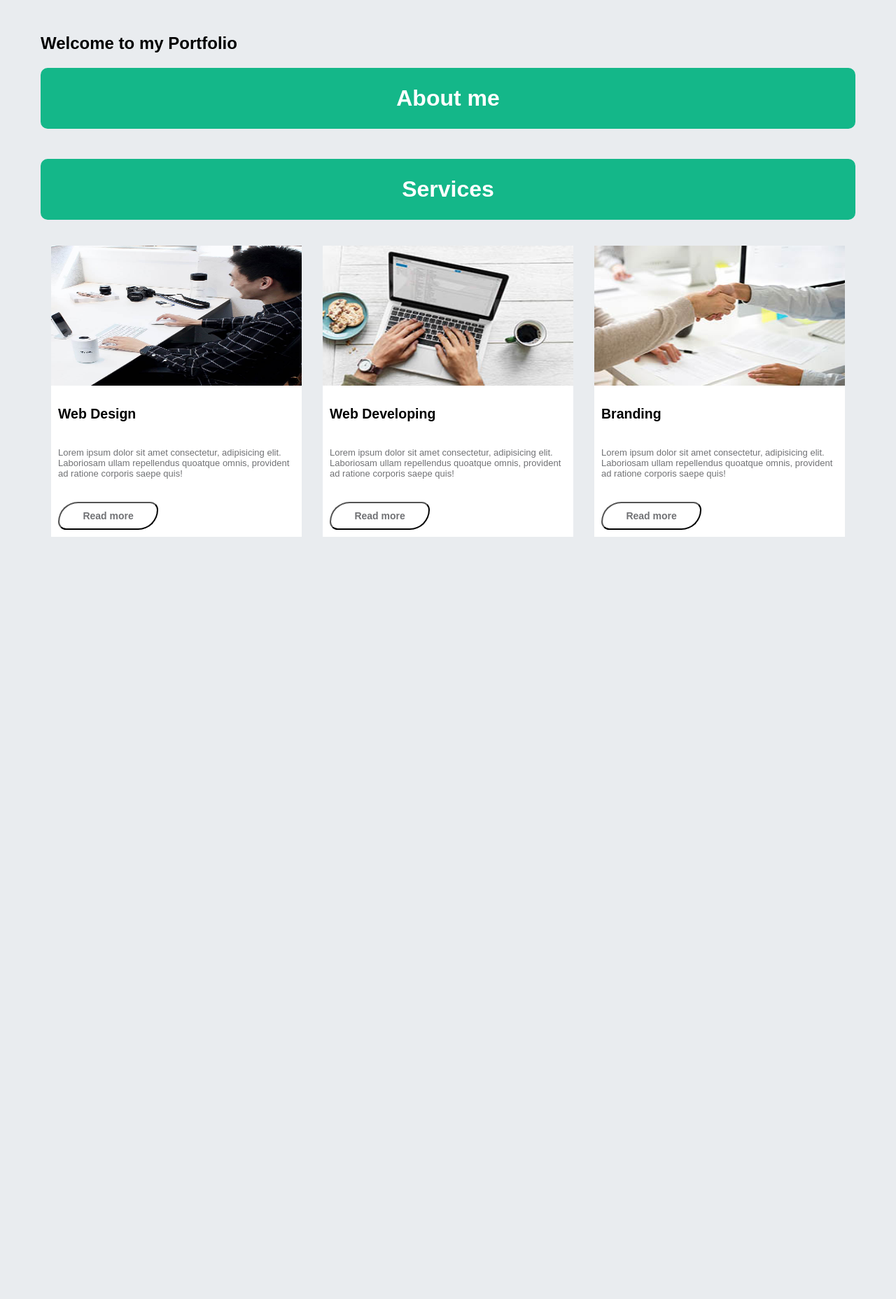
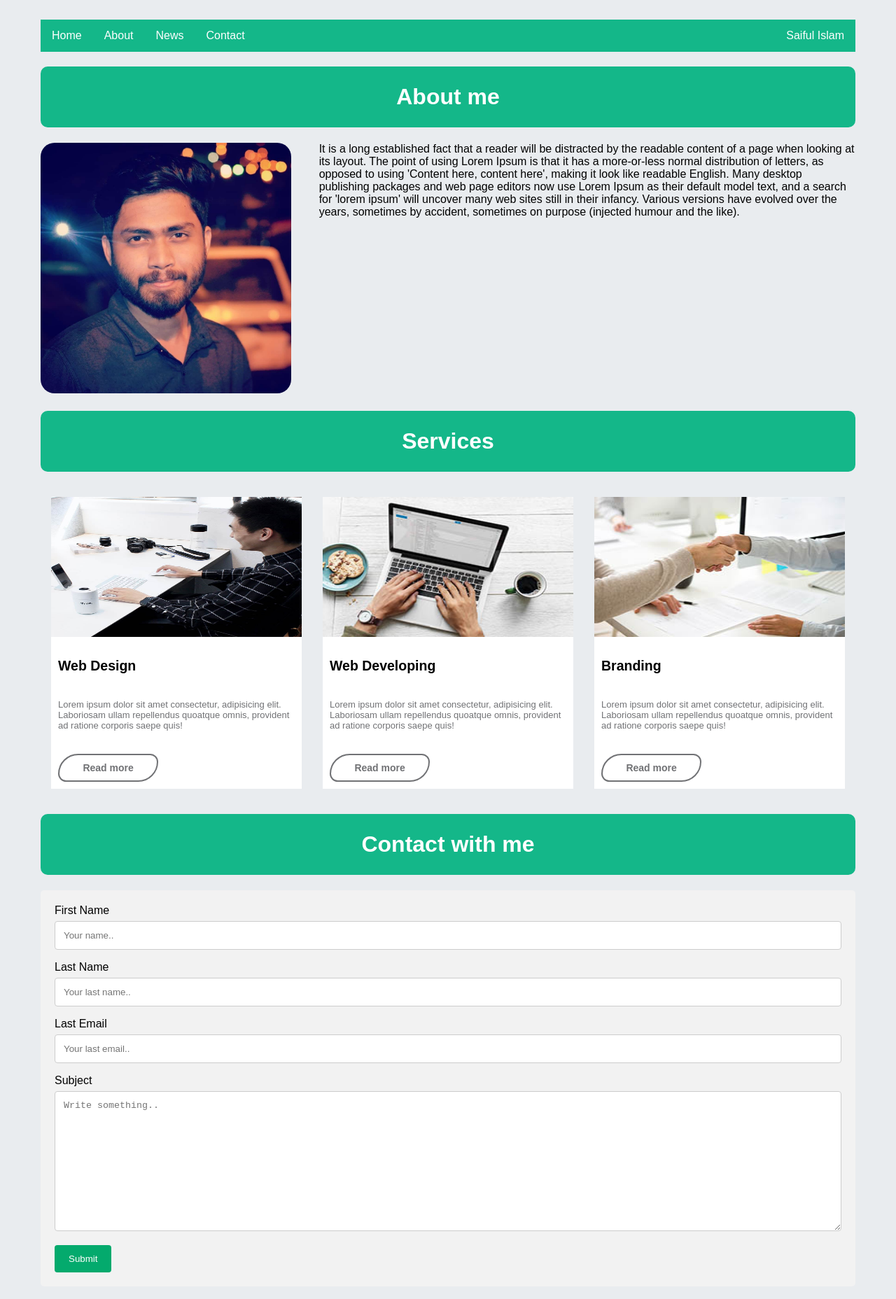
Before and after one commit to saifulCub/portfolio, a plain HTML site: page index.html in a window 1280 px wide. Shown: the whole page at 70% size. Before the commit the page ends 810 px from the top, so only its background shows below. Drawn offline with Linux system fonts and the light colour scheme.

Commit message:
homepage done

```diff
--- a/index.html
+++ b/index.html
@@ -6,10 +6,21 @@
         <link href="https://fonts.googleapis.com/css2?family=Poppins:wght@300&display=swap" rel="stylesheet">
     </head>
     <body>
-        <h2>Welcome to my Portfolio</h2>
+        <ul>
+            <li><a href="#home">Home</a></li>
+            <li><a href="#home">About</a></li>
+            <li><a href="#news">News</a></li>
+            <li><a href="#contact">Contact</a></li>
+            <li style="float:right"><a class="active" href="#about">Saiful Islam</a></li>
+          </ul>
+
 
         <h1 class="blog-title">About me</h1>
         <div class="about">
+            <div class="image">
+                <img src="./about.jpg" alt="">
+            </div>
+            <div class="text">It is a long established fact that a reader will be distracted by the readable content of a page when looking at its layout. The point of using Lorem Ipsum is that it has a more-or-less normal distribution of letters, as opposed to using 'Content here, content here', making it look like readable English. Many desktop publishing packages and web page editors now use Lorem Ipsum as their default model text, and a search for 'lorem ipsum' will uncover many web sites still in their infancy. Various versions have evolved over the years, sometimes by accident, sometimes on purpose (injected humour and the like).</div>
         </div>
         <div class="blog">
             <h1 class="blog-title">Services</h1>
@@ -37,5 +48,29 @@
                 </div>
             </div>
         </div>
+        <div class="contact">
+            <h1 class="blog-title">Contact with me</h1>
+            <div class="container">
+                <form action="action_page.php">
+
+                  <label for="fname">First Name</label>
+                  <input type="text" id="fname" name="firstname" placeholder="Your name..">
+
+                  <label for="lname">Last Name</label>
+                  <input type="text" id="lname" name="lastname" placeholder="Your last name..">
+
+                  <label for="email">Last Email</label>
+                  <input type="text" id="email" name="email" placeholder="Your last email..">
+
+
+
+                  <label for="subject">Subject</label>
+                  <textarea id="subject" name="subject" placeholder="Write something.." style="height:200px"></textarea>
+
+                  <input type="submit" value="Submit">
+
+                </form>
+              </div>
+        </div>
     </body>
 </html>
--- a/styles.css
+++ b/styles.css
@@ -3,6 +3,31 @@ body{
     padding: 20px 50px;
     background-color: #e9ecef;
 }
+
+ul {
+    list-style-type: none;
+    margin: 0;
+    padding: 0;
+    overflow: hidden;
+    background-color: #14B789;
+  }
+
+  li {
+    float: left;
+  }
+
+  li a {
+    display: block;
+    color: white;
+    text-align: center;
+    padding: 14px 16px;
+    text-decoration: none;
+  }
+
+  /* Change the link color to #111 (black) on hover */
+  li a:hover {
+    background-color: #111;
+  }
 .row {
     display: flex;
 }
@@ -15,6 +40,18 @@ body{
 }
 .about{
     display: flex;
+
+}
+.image{
+    width: 35%;
+    padding-right: 40px;
+}
+.image img{
+    width: 100%;
+    border-radius: 20px;
+}
+.about .text{
+    width: 75%;
 }
 .info{
     width: 50%;
@@ -26,18 +63,7 @@ body{
     text-align: center;
     font-size: 25px;
 }
-table {
-    margin-top: 0px;
-    width: 100%;
-    border: 1px solid #c7c1c1;
-    font-weight: bold;
-}
-table .c{
-    color: #14B789;
-}
-th, td {
-    padding: 10px;
-}
+
 .column {
     width: 33.33%;
     background-color:#fff;
@@ -64,7 +90,7 @@ th, td {
     background: transparent;
     width: 40%;
     font-weight: bold;
-    border: 2px solid #717275d;
+    border: 2px solid #717275;
     border-radius: 50px 20px;
     padding: 10px;
     color: #717275;
@@ -78,3 +104,36 @@ th, td {
     background-color: #14B789;
     border: none;
 }
+
+input[type=text], select, textarea {
+    width: 100%;
+    padding: 12px;
+    border: 1px solid #ccc;
+    border-radius: 4px;
+    box-sizing: border-box;
+    margin-top: 6px;
+    margin-bottom: 16px;
+    resize: vertical
+  }
+
+
+  input[type=submit] {
+    background-color: #04AA6D;
+    color: white;
+    padding: 12px 20px;
+    border: none;
+    border-radius: 4px;
+    cursor: pointer;
+  }
+
+
+  input[type=submit]:hover {
+    background-color: #45a049;
+  }
+
+
+  .container {
+    border-radius: 5px;
+    background-color: #f2f2f2;
+    padding: 20px;
+  }
```
Also changed, not shown: about.jpg (added).
